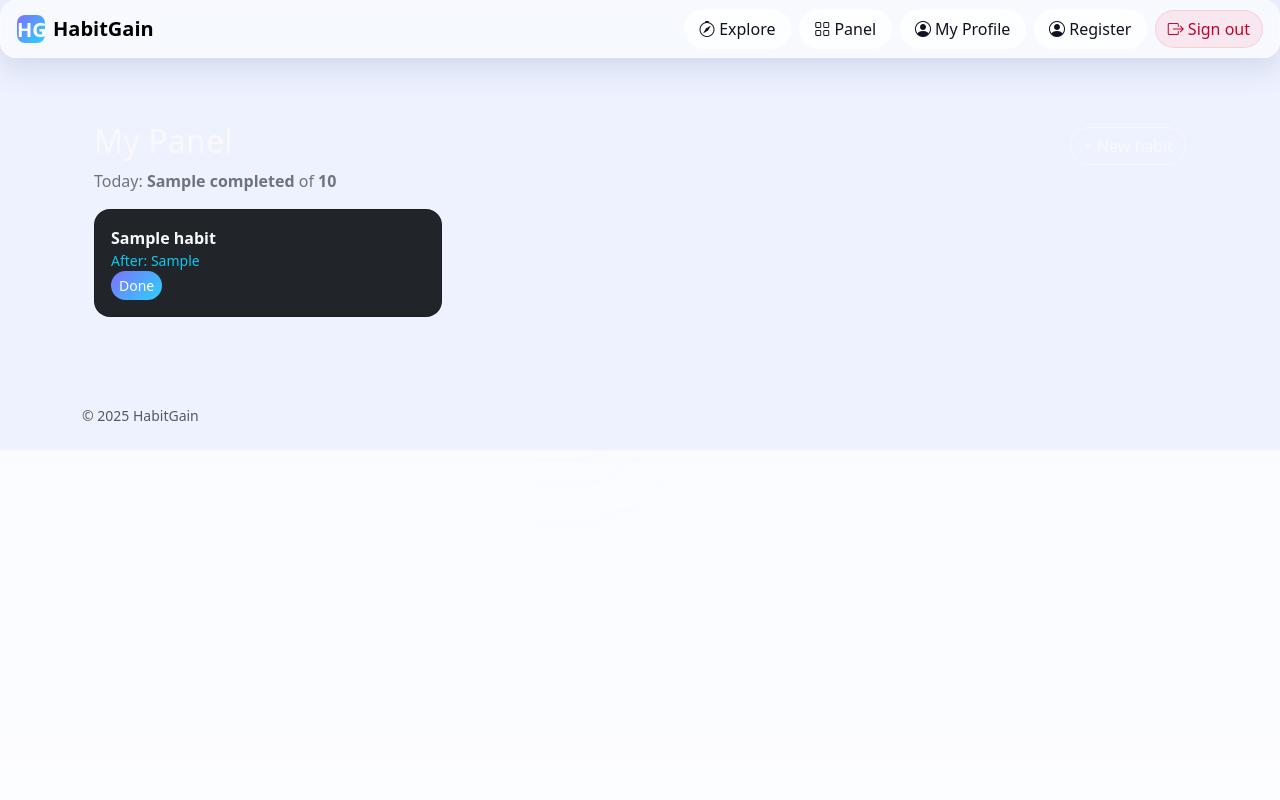
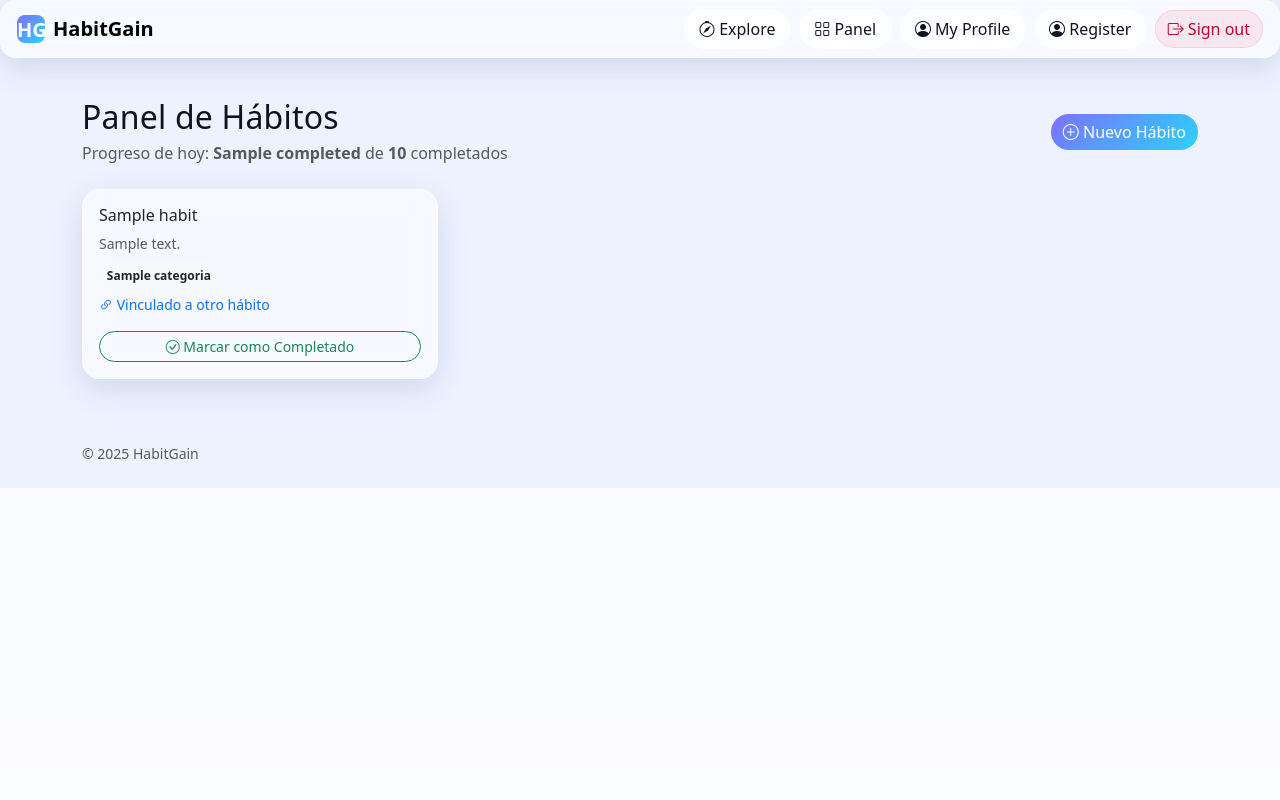
Before and after one commit to AlejandroTorres05/habit-gain, a Flask app: template habitgain/progress/templates/progress/panel.html in a window 1280 px wide. Run offline with Flask 3, Linux system fonts and the light colour scheme; the template is opened without the code that fills it: most values are stand-ins (such as "Sample title", 1, 10 or a date in 2020).

Commit message:
fix: resolve BuildError for undefined habits_mark endpoint in progress panel

```diff
--- a/habitgain/progress/templates/progress/panel.html
+++ b/habitgain/progress/templates/progress/panel.html
@@ -1,33 +1,94 @@
 {% extends "base.html" %}
 {% block content %}
-<div class="container py-4">
-  <div class="d-flex justify-content-between align-items-center">
-    <h2 class="text-light">My Panel</h2>
-    <a class="btn btn-outline-light rounded-pill" href="{{ url_for('habits.create') }}">+ New habit</a>
+<div class="d-flex justify-content-between align-items-center mb-4">
+  <div>
+    <h2 class="mb-1">Panel de Hábitos</h2>
+    <p class="text-muted mb-0">Progreso de hoy: <strong>{{ completed }}</strong> de <strong>{{ total }}</strong> completados</p>
   </div>
-  <p class="text-secondary">Today: <strong>{{ completed }}</strong> of <strong>{{ total }}</strong></p>
+  <a class="btn btn-primary rounded-pill" href="{{ url_for('habits.create') }}">
+    <i class="bi bi-plus-circle"></i> Nuevo Hábito
+  </a>
+</div>
 
-  <div class="row">
-    {% for h in habits %}
-    <div class="col-md-4 mb-3">
-      <div class="card bg-dark text-light rounded-4 p-3 h-100">
-        <div class="fw-semibold">{{ h.name }}</div>
-        {% if h.stack_after %}<div class="small text-info">After: {{ h.stack_after }}</div>{% endif %}
+{% if completed > 0 and total > 0 %}
+<div class="card glass mb-4">
+  <div class="card-body">
+    <div class="d-flex justify-content-between align-items-center mb-2">
+      <span class="fw-medium">Progreso de Hoy</span>
+      <span class="text-muted">{{ ((completed / total) * 100) | round | int }}%</span>
+    </div>
+    <div class="progress" style="height: 8px;">
+      <div class="progress-bar" role="progressbar" style="width: {{ ((completed / total) * 100) | round }}%"></div>
+    </div>
+  </div>
+</div>
+{% endif %}
+
+{% if habits %}
+<div class="row">
+  {% for h in habits %}
+  <div class="col-md-6 col-lg-4 mb-3">
+    <div class="card glass h-100 shadow-hover">
+      <div class="card-body d-flex flex-column">
+        <div class="d-flex justify-content-between align-items-start mb-2">
+          <h6 class="card-title mb-0 fw-medium">{{ h.name or h.nombre }}</h6>
+          {% if h.done or h.completado_hoy %}
+          <span class="badge bg-success rounded-pill">
+            <i class="bi bi-check-circle"></i> Completado
+          </span>
+          {% endif %}
+        </div>
+
+        {% if h.descripcion %}
+        <p class="card-text text-muted small mb-2">{{ h.descripcion }}</p>
+        {% endif %}
+
+        {% if h.categoria %}
+        <div class="mb-2">
+          <span class="badge bg-light text-dark rounded-pill small">{{ h.categoria }}</span>
+        </div>
+        {% endif %}
+
+        {% if h.stack_after or h.habit_base_id %}
+        <div class="small text-primary mb-3">
+          <i class="bi bi-link-45deg"></i> Vinculado a otro hábito
+        </div>
+        {% endif %}
+
         <div class="mt-auto">
-          {% if h.done %}
-          <span class="badge text-bg-success rounded-pill">Completed</span>
-          {% else %}
-          <form method="post" action="{{ url_for('habits_mark', habit_id=h.id) }}">
-            <button formaction="{{ url_for('habits_mark', habit_id=h.id) }}"
-              class="btn btn-primary btn-sm rounded-pill">Done</button>
-          </form>
+          {% if not (h.done or h.completado_hoy) %}
+          <div class="d-grid">
+            <button class="btn btn-outline-success btn-sm rounded-pill" onclick="markCompleted({{ h.id }})">
+              <i class="bi bi-check-circle"></i> Marcar como Completado
+            </button>
+          </div>
           {% endif %}
         </div>
       </div>
     </div>
-    {% else %}
-    <p class="text-secondary">No habits yet. Create one.</p>
-    {% endfor %}
+  </div>
+  {% endfor %}
+</div>
+{% else %}
+<div class="text-center py-5">
+  <div class="card glass">
+    <div class="card-body py-5">
+      <i class="bi bi-plus-circle display-4 text-muted mb-3"></i>
+      <h5 class="text-muted">No tienes hábitos aún</h5>
+      <p class="text-muted mb-4">Crea tu primer hábito para comenzar tu jornada de mejora personal</p>
+      <a href="{{ url_for('habits.create') }}" class="btn btn-primary rounded-pill">
+        <i class="bi bi-plus-circle"></i> Crear Primer Hábito
+      </a>
+    </div>
   </div>
 </div>
+{% endif %}
+
+<script>
+function markCompleted(habitId) {
+  // Por ahora solo mostrar un mensaje
+  alert('Funcionalidad de marcar como completado en desarrollo');
+  // TODO: Implementar endpoint para marcar hábitos como completados
+}
+</script>
 {% endblock %}
```
